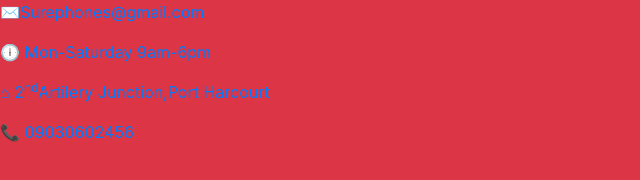
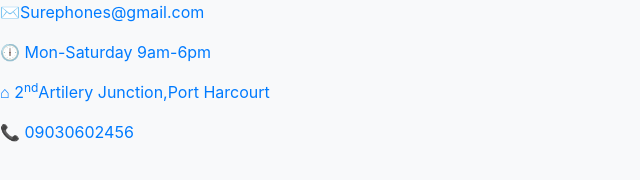
Before and after one commit to Mjoyceu/phones, a plain HTML site: page contact.html in a window 1280 px wide. Shown: the whole page, without its empty margins (0-640 px from the left). Drawn offline with Linux system fonts and the light colour scheme.

Commit message:
i added about page

```diff
--- a/contact.html
+++ b/contact.html
@@ -8,7 +8,7 @@
     <link rel="shortcut icon" href="imgs/IMG-20210710-WA0053.jpg" type="image/x-icon">
    <link rel="stylesheet" href="Font awesome/css/font-awesome.css">
 </head>
-<body class="bg-danger text-primary">
+<body class="bg-light text-primary">
     <p>&#9993;Surephones@gmail.com</p>
     <p>&#128341; Mon-Saturday 9am-6pm</p>
     <p>&#x2302; 2<sup>nd</sup>Artilery Junction,Port Harcourt</p>
```
